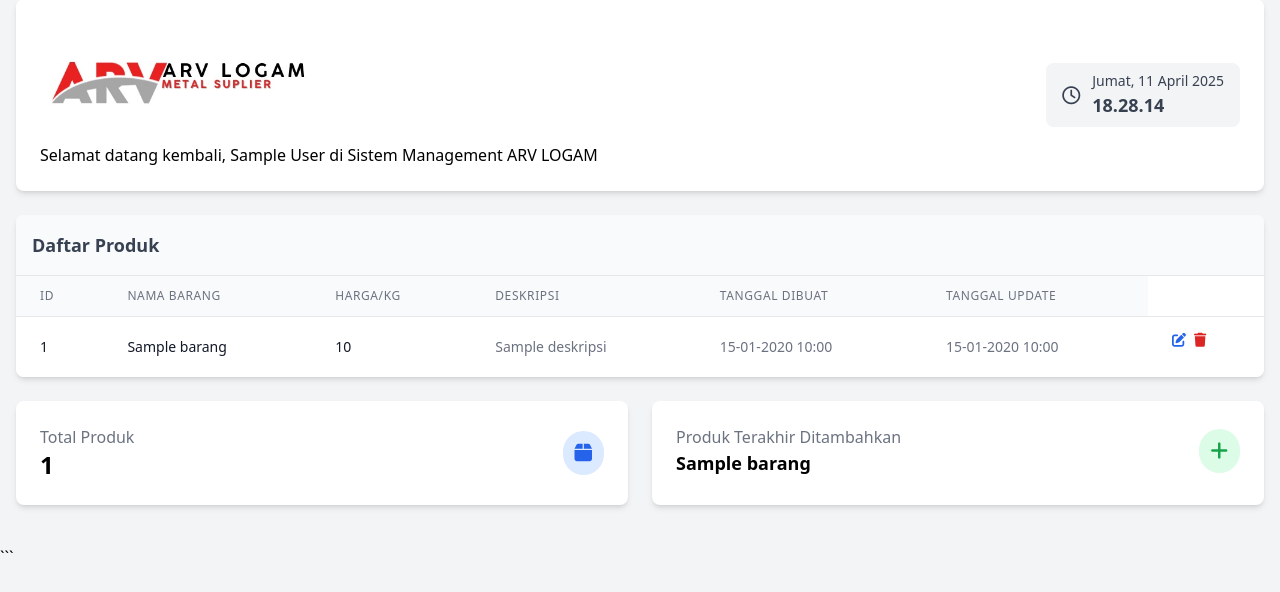
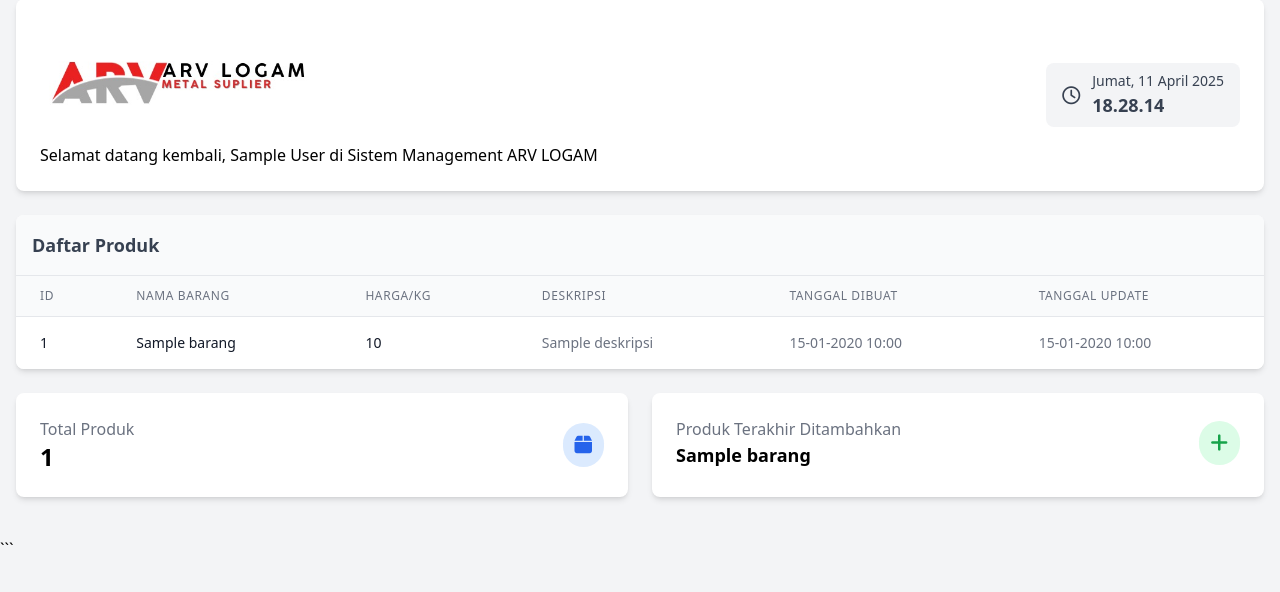
Before and after one commit to ARVLogam/my-flask-app, a Flask app: page /dashboard in a window 1280 px wide. Shown: the part 113-705 px from the top of the page. Run offline with Flask 3, Linux system fonts and the light colour scheme; the visitor is signed in with stand-in values (Sample User, id 1); a database or web service that is not in the repository returns one stand-in record (values such as "Sample title"); some libraries are stand-ins or nearby versions.

Commit message:
Update dashboard.html

```diff
--- a/templates/dashboard.html
+++ b/templates/dashboard.html
@@ -90,22 +90,6 @@
                 <td class="px-6 py-4 whitespace-nowrap text-sm text-gray-500">
                   {{ item[5].strftime('%d-%m-%Y %H:%M') if item[5] else '' }}
                 </td>
-                {% if role == 'admin' %}
-                <td class="px-6 py-4 whitespace-nowrap text-sm text-gray-500">
-                  <div class="flex space-x-2">
-                    <a href="{{ url_for('editBarang', id_barang=item[0]) }}"
-                       class="text-blue-600 hover:text-blue-900">
-                      <i class="fas fa-edit"></i>
-                    </a>
-                    <form action="{{ url_for('deleteBarang', id_barang=item[0]) }}" method="POST"
-                          onsubmit="return confirm('Apakah Anda yakin ingin menghapus barang ini?');">
-                      <button type="submit" class="text-red-600 hover:text-red-900">
-                        <i class="fas fa-trash"></i>
-                      </button>
-                    </form>
-                  </div>
-                </td>
-                {% endif %}
               </tr>
               {% endfor %}
             </tbody>
```
